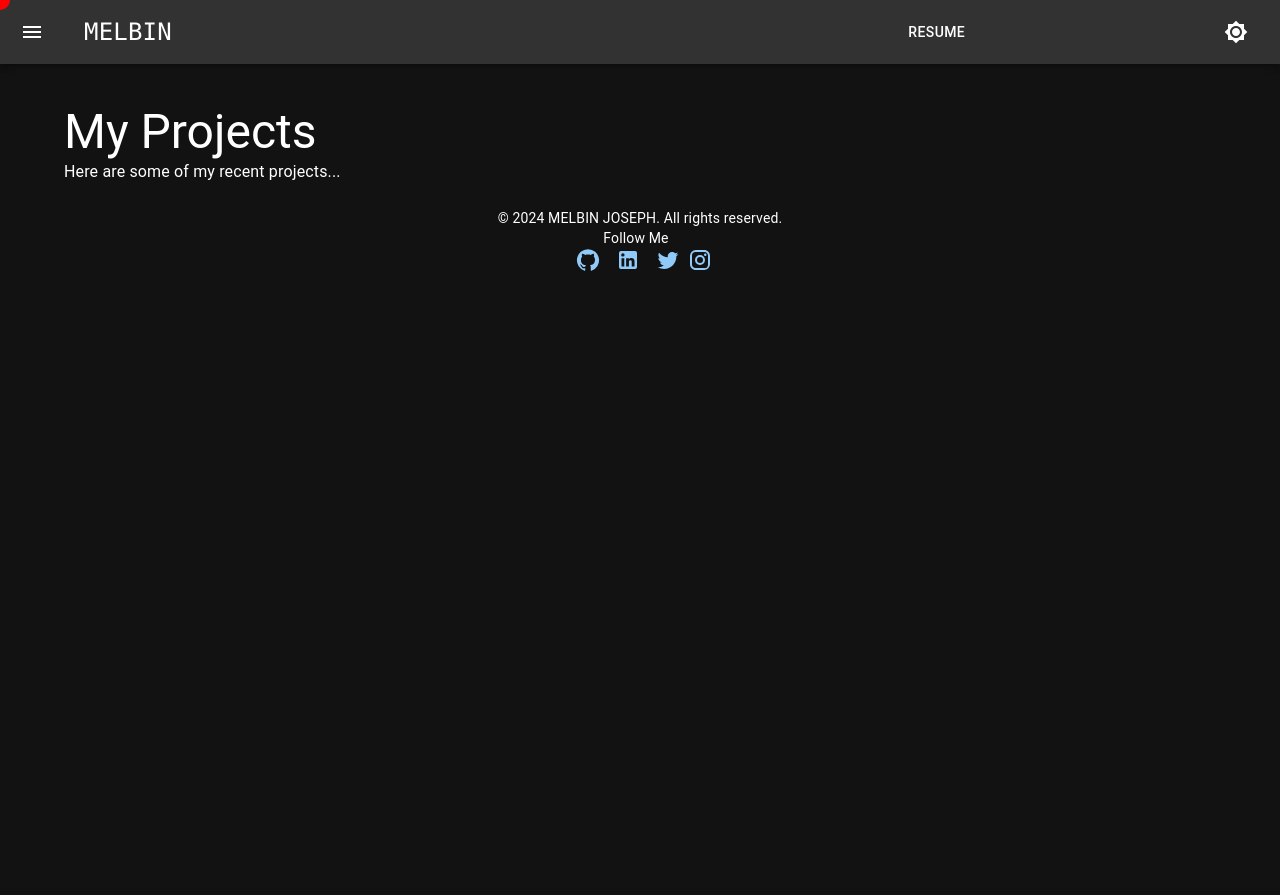
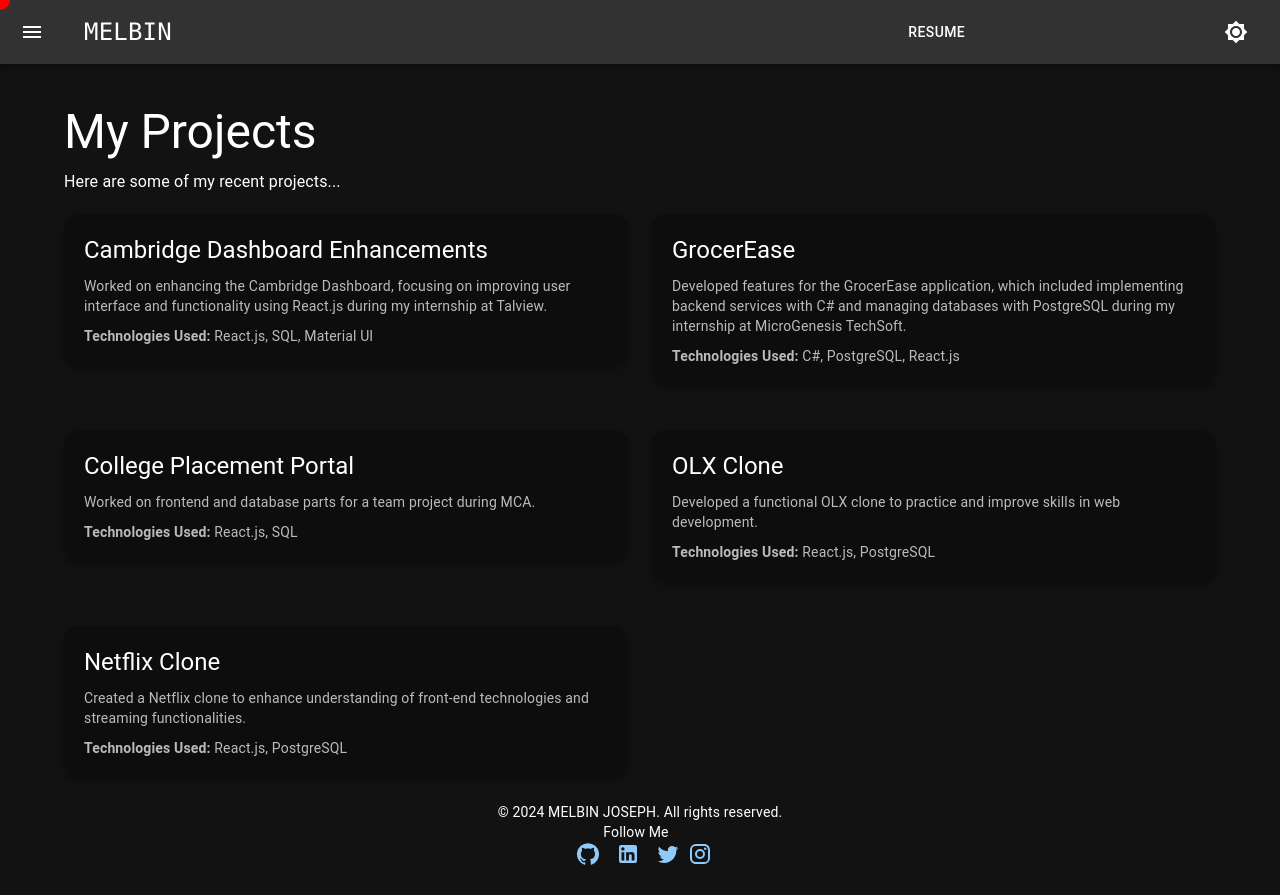
Before and after one commit to melbin726/Portfolio, a React (Create React App) app: page /portfolio in a window 1280 px wide. Before the commit the page ends 800 px from the top, so only its background shows below. Built offline with nearby package versions, Linux system fonts and the light colour scheme.

Commit message:
Fix ESLint errors and warnings

```diff
--- a/src/components/Navbar.js
+++ b/src/components/Navbar.js
@@ -42,6 +42,9 @@
   },
 }));
 
+
+
+
 function Navbar() {
   const { theme, toggleTheme } = useThemeContext();
   const isDarkMode = theme.palette.mode === 'dark';
@@ -52,7 +55,7 @@
   };
 
   return (
-    <AppBar position="static">
+    <AppBar position="static" >
       <Toolbar>
         <AnimatedIconButton edge="start" color="inherit" aria-label="menu" onClick={toggleDrawer(true)}>
           <MenuIcon />
@@ -73,22 +76,22 @@
         >
           <Box onClick={toggleDrawer(false)} onKeyDown={toggleDrawer(false)}>
             <List>
-              <Typography variant="h6" style={{ flexGrow: 1, textAlign: 'center', fontFamily: 'Fantasy', fontSize: '20px' }}>
+              <Typography variant="h6" style={{ flexGrow: 1, textAlign: 'center', fontFamily: 'Fantasy', fontSize: '40px' }}>
                 <AnimatedButton color="inherit" component={Link} to="/">
                   Home
                 </AnimatedButton>
               </Typography>
-              <Typography variant="h6" style={{ flexGrow: 1, textAlign: 'center', fontFamily: 'Fantasy', fontSize: '20px' }}>
+              <Typography variant="h6" style={{ flexGrow: 1, textAlign: 'center', fontFamily: 'Fantasy', fontSize: '40px' }}>
                 <AnimatedButton color="inherit" component={Link} to="/portfolio">
                   Portfolio
                 </AnimatedButton>
               </Typography>
-              <Typography variant="h6" style={{ flexGrow: 1, textAlign: 'center', fontFamily: 'Fantasy', fontSize: '20px' }}>
+              <Typography variant="h6" style={{ flexGrow: 1, textAlign: 'center', fontFamily: 'Fantasy', fontSize: '40px' }}>
                 <AnimatedButton color="inherit" component={Link} to="/about">
                   About
                 </AnimatedButton>
               </Typography>
-              <Typography variant="h6" style={{ flexGrow: 1, textAlign: 'center', fontFamily: 'Fantasy', fontSize: '20px' }}>
+              <Typography variant="h6" style={{ flexGrow: 1, textAlign: 'center', fontFamily: 'Fantasy', fontSize: '40px' }}>
                 <AnimatedButton color="inherit" component={Link} to="/contact">
                   Contact
                 </AnimatedButton>
--- a/src/pages/Contact.js
+++ b/src/pages/Contact.js
@@ -56,6 +56,7 @@
         <Typography variant="h3" component="h1" style={{ color: '#FFFFFF' }}>
           Contact Me
         </Typography>
+
         <SectionContainer>
           <form noValidate autoComplete="off" onSubmit={handleSubmit}>
             <TextField
--- a/src/pages/Portfolio.js
+++ b/src/pages/Portfolio.js
@@ -1,17 +1,71 @@
-// src/pages/Portfolio.js
 import React from 'react';
-import { Container, Typography, Box } from '@mui/material';
+import { Container, Typography, Box, Paper, Grid } from '@mui/material';
+import { styled } from '@mui/system';
+
+const ProjectBox = styled(Paper)({
+  backgroundColor: '#000000', // Black background
+  color: '#FFFFFF', // White text
+  padding: '20px',
+  marginTop: '20px',
+  borderRadius: '15px', // Rounded corners
+  boxShadow: '0 4px 8px rgba(0, 0, 0, 0.3)', // Box shadow for a 3D effect
+});
+
+const projects = [
+  {
+    title: 'Cambridge Dashboard Enhancements',
+    description: 'Worked on enhancing the Cambridge Dashboard, focusing on improving user interface and functionality using React.js during my internship at Talview.',
+    technologies: 'React.js, SQL, Material UI',
+  },
+  {
+    title: 'GrocerEase',
+    description: 'Developed features for the GrocerEase application, which included implementing backend services with C# and managing databases with PostgreSQL during my internship at MicroGenesis TechSoft.',
+    technologies: 'C#, PostgreSQL, React.js',
+  },
+  {
+    title: 'College Placement Portal',
+    description: 'Worked on frontend and database parts for a team project during MCA.',
+    technologies: 'React.js, SQL',
+  },
+  {
+    title: 'OLX Clone',
+    description: 'Developed a functional OLX clone to practice and improve skills in web development.',
+    technologies: 'React.js, PostgreSQL',
+  },
+  {
+    title: 'Netflix Clone',
+    description: 'Created a Netflix clone to enhance understanding of front-end technologies and streaming functionalities.',
+    technologies: 'React.js, PostgreSQL',
+  },
+];
 
 function Portfolio() {
   return (
     <Container>
       <Box mt={5}>
-        <Typography variant="h3" component="h1">
+        <Typography variant="h3" component="h1" style={{ color: '#FFFFFF' }}>
           My Projects
         </Typography>
-        <Typography variant="body1" component="p">
+        <Typography variant="body1" component="p" style={{ color: '#FFFFFF', marginTop: '10px' }}>
           Here are some of my recent projects...
         </Typography>
+        <Grid container spacing={3}>
+          {projects.map((project, index) => (
+            <Grid item xs={12} sm={6} key={index}>
+              <ProjectBox>
+                <Typography variant="h5" component="h2" style={{ color: '#FFFFFF' }}>
+                  {project.title}
+                </Typography>
+                <Typography variant="body2" component="p" style={{ color: '#BBBBBB', marginTop: '10px' }}>
+                  {project.description}
+                </Typography>
+                <Typography variant="body2" component="p" style={{ color: '#BBBBBB', marginTop: '10px' }}>
+                  <strong>Technologies Used:</strong> {project.technologies}
+                </Typography>
+              </ProjectBox>
+            </Grid>
+          ))}
+        </Grid>
       </Box>
     </Container>
   );
--- a/src/pages/Resume.js
+++ b/src/pages/Resume.js
@@ -1,17 +1,46 @@
 // src/pages/Resume.js
 import React from 'react';
-import { Container, Typography, Box } from '@mui/material';
+import { Container, Typography, Box, Paper, Button } from '@mui/material';
+import { styled } from '@mui/system';
+
+const SectionContainer = styled(Paper)({
+  backgroundColor: '#000000', // Black background
+  color: '#FFFFFF', // White text
+  padding: '20px',
+  marginTop: '20px',
+  borderRadius: '15px', // Rounded corners
+  boxShadow: '0 4px 8px rgba(0, 0, 0, 0.3)', // Box shadow for a 3D effect
+});
+
+const ResumeButton = styled(Button)({
+  marginTop: '20px',
+  backgroundColor: '#FFFFFF', // White background for the button
+  color: '#000000', // Black text
+  '&:hover': {
+    backgroundColor: '#F0F0F0', // Lighter grey on hover
+  },
+});
 
 function Resume() {
   return (
     <Container>
       <Box mt={5}>
-        <Typography variant="h3" component="h1">
+        <Typography variant="h3" component="h1" style={{ color: '#FFFFFF', textAlign: 'center' }}>
           My Resume
         </Typography>
-        <Typography variant="body1" component="p">
-          Download my resume <a href="https://drive.google.com/file/d/1yxTmgz4TYJo-xFheg2bCurP7mY-0_gr7/view?usp=drive_link" rel="noopener noreferrer" target="_blank">here</a>.
-        </Typography>
+        <SectionContainer>
+          <Typography variant="body1" component="p" gutterBottom>
+            Below you can find a link to download my resume. It provides detailed information about my professional experience, education, skills, and projects.
+          </Typography>
+          <ResumeButton
+            variant="contained"
+            href="https://drive.google.com/file/d/1yxTmgz4TYJo-xFheg2bCurP7mY-0_gr7/view?usp=drive_link"
+            target="_blank"
+            rel="noopener noreferrer"
+          >
+            Download My Resume
+          </ResumeButton>
+        </SectionContainer>
       </Box>
     </Container>
   );
```
